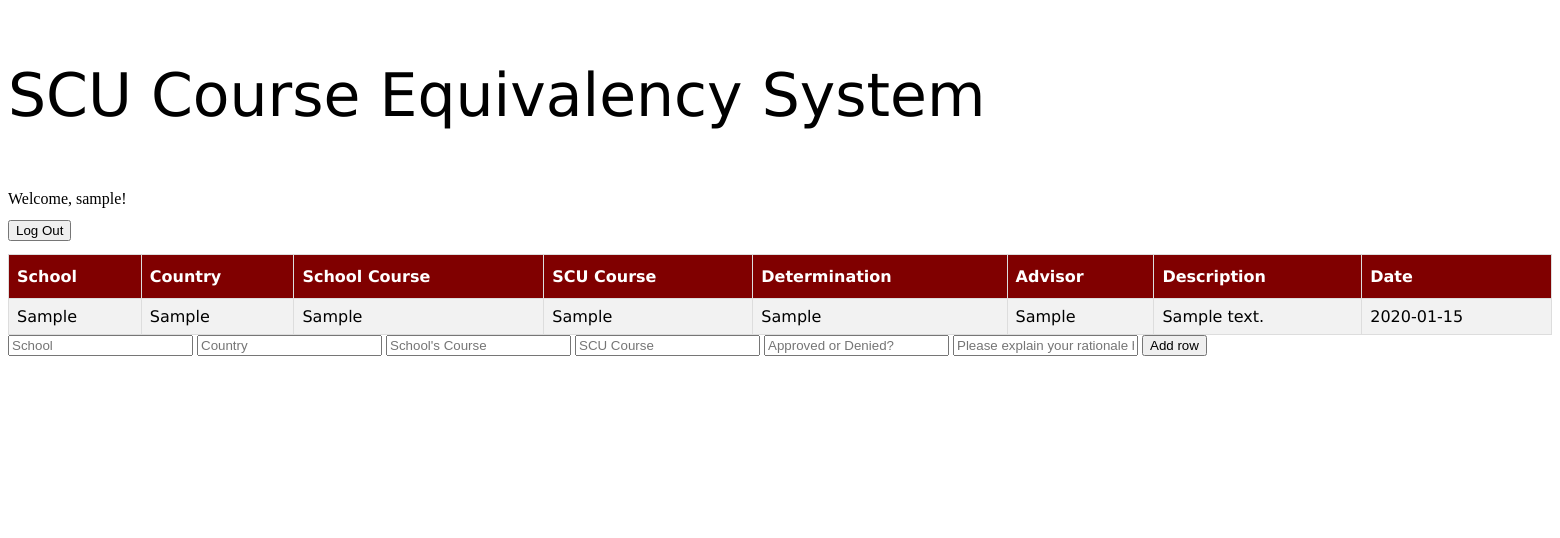
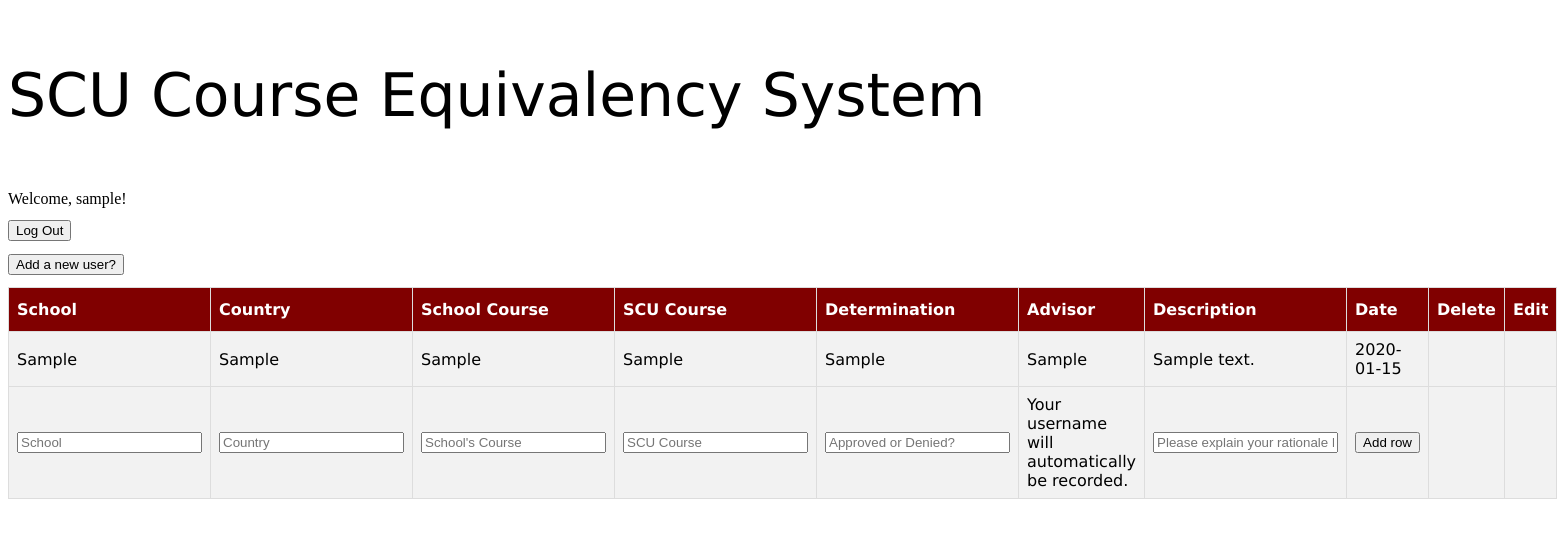
Before and after one commit to SarekSJ/COEN174, a Flask app: page /table in a window 1560 px wide. Shown: the top 538 px of the page. Run offline with Flask 2, Linux system fonts and the light colour scheme; the visitor is signed in with stand-in values (Sample User, id 1); tables that the repository leaves empty hold one stand-in row (values such as "Sample post").

Commit message:
Added admin permissions only to Atkinson

```diff
--- a/app.py
+++ b/app.py
@@ -23,6 +23,10 @@ def home():
 def show_login_screen():
     return render_template('login.html')
 
+@app.route('/new_user_screen', methods=['POST'])
+def show_add_user_screen():
+    return render_template('new_user_screen.html')
+
 @app.route('/login', methods=['POST'])
 def do_admin_login():
     POST_USERNAME = str(request.form['username'])
@@ -33,6 +37,8 @@ def do_admin_login():
     if result:
         session['username'] = POST_USERNAME
         session['logged_in'] = True
+        if (POST_USERNAME == 'Atkinson'):
+            session['admin'] = True
     else:
         flash('wrong password!')
     return home()
@@ -82,8 +88,6 @@ def add_user():
 
     s.add(User(POST_USERNAME, POST_PASSWORD))
     s.commit()
-    session['logged_in'] = True
-    session['username'] = POST_USERNAME
     return table_screen(True)
 
 @app.route("/display_edit_page/<int:id>", methods=['POST'])
--- a/templates/login.html
+++ b/templates/login.html
@@ -92,12 +92,14 @@ div{
            <h2><input type="password" name="password" placeholder="Password"></h2>
            <h3><input type="submit" value="Log in"></h3>
     </form>
+    {% if session['admin'] %}
     <form action="/add_user" method="POST">
          <h7>New admin? Add your credentials here: </h7>
          <h4><input type="username" name="username" placeholder="Username"></h4>
         <h5><input type="password" name="password" placeholder="Password"></h5>
          <h6><input type="submit" value="Create User"></h6>
      </div>
+    {% endif %}
     </form>
 
     {% endif %}
--- a/templates/table.html
+++ b/templates/table.html
@@ -51,7 +51,12 @@ h2 {
         {% if isLoggedIn %}
             <form action="/logout">
 		    <h1><input type="submit" name="auth" value="Log Out" action="/logout"></h1>
-</form>
+            </form>
+            {% if session['admin'] %}
+                <form action="/new_user_screen" method="POST">
+                <h1><input type="submit" value="Add a new user?" action="/new_user_screen" method="POST"></h1>
+                </form>
+            {% endif %}
 	    {% else %}
    	<form action="/login_screen" method="POST">
              <h2><input type="submit" value="Log In as Admin" action="/login" method="POST"></h2>
@@ -62,7 +67,7 @@ h2 {
 
 <head>
     <meta charset="UTF-8">
-    <title>Table</title>
+    <title>Courses</title>
 </head>
 <body>
     <table>
@@ -75,6 +80,10 @@ h2 {
             <th>Advisor</th>
             <th>Description</th>
             <th>Date</th>
+            {% if isLoggedIn %}
+            <th>Delete</th>
+            <th>Edit</th>
+            {% endif %}
         </tr>
         {% for row in items %}
         <tr>
@@ -94,25 +103,34 @@ h2 {
               <form method="post" action="{{url_for('display_edit_page', id=row.id) }}">
                   <td><input type="submit" value="Edit Row"></td>
               </form>
-	      {% endif %}
+          {% endif %}
+
+          {% if isLoggedIn and row.advisor != session['username'] %}
+              <td></td>
+              <td></td>
+          {% endif %}
         </tr>
 
         {% endfor %}
-    </table>
-    {% if isLoggedIn %}
+        {% if isLoggedIn %}
     <form action="/add_row" method="POST">
 
-    <input type="school" name="school" placeholder="School">
-    <input type="country" name="country" placeholder="Country">
-    <input type="school_course" name="school_course" placeholder="School's Course">
-    <input type="scu_course" name="scu_course" placeholder="SCU Course">
-    <input type="determination" name="determination" placeholder="Approved or Denied?">
+    <td><input type="school" name="school" placeholder="School"></td>
+    <td><input type="country" name="country" placeholder="Country"></td>
+    <td><input type="school_course" name="school_course" placeholder="School's Course"></td>
+    <td><input type="scu_course" name="scu_course" placeholder="SCU Course"></td>
+    <td><input type="determination" name="determination" placeholder="Approved or Denied?"></td>
     <!-- <input type="radio" name="determination" id="approved" value="Approved" checked> Approved <br>
     //<input type="radio" name="determination" id="denied" value="Denied"> Denied <br> -->
-    <input type="description" name="description" placeholder="Please explain your rationale here.">
-    <input type="submit" value="Add row">
+    <td> Your username will automatically be recorded. </td>
+    <td><input type="description" name="description" placeholder="Please explain your rationale here."></td>
+    <td><input type="submit" value="Add row"></td>
+    <td></td>
+    <td></td>
     </form>
 
     {% endif %}
+    </table>
+
 </body>
 </html>
```
